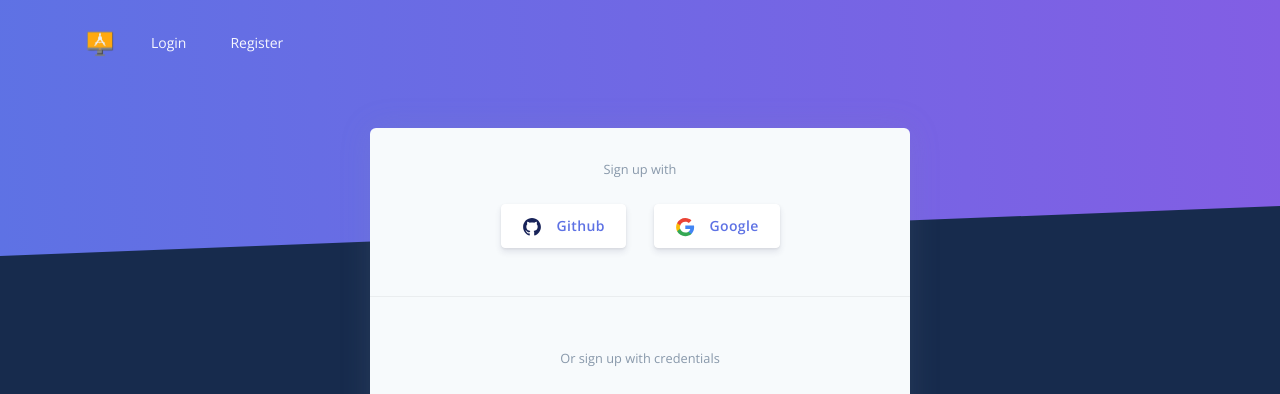
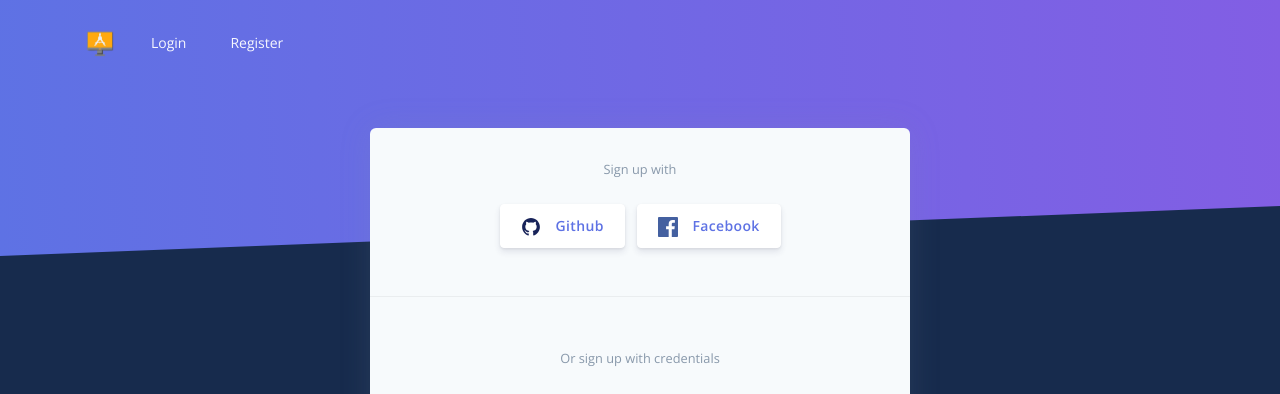
Before and after one commit to AlexGrytsai/ProjectManegerSystem, a Django app: page /register/ in a window 1280 px wide. Shown: the top 394 px of the page. Run offline with Django 5.2, Linux system fonts and the light colour scheme; parts of the project's set-up code (start-up, migrations or seed data) failed here and were passed over; some libraries are stand-ins or nearby versions.

Commit message:
fixed bug - added correct urls for social auth on registration page

```diff
--- a/templates/registration/register_form.html
+++ b/templates/registration/register_form.html
@@ -20,15 +20,19 @@
             <div class="text-muted text-center mt-2 mb-4"><small>Sign up
               with</small></div>
             <div class="text-center">
-              <a href="#" class="btn btn-neutral btn-icon mr-4">
+              <a href="{% url 'social:begin' 'github' %}"
+                 class="btn btn-neutral btn-icon">
                 <span class="btn-inner--icon"><img
-                    src="/static/assets/img/icons/common/github.svg"></span>
+                    src="/static/img/icons/common/github.svg"
+                    alt="Github logo"></span>
                 <span class="btn-inner--text">Github</span>
               </a>
-              <a href="#" class="btn btn-neutral btn-icon">
+              <a href="{% url 'social:begin' 'facebook' %}"
+                 class="btn btn-neutral btn-icon">
                 <span class="btn-inner--icon"><img
-                    src="/static/assets/img/icons/common/google.svg"></span>
-                <span class="btn-inner--text">Google</span>
+                    src="/static/img/icons/common/facebook.svg"
+                    alt="Google logo"></span>
+                <span class="btn-inner--text">Facebook</span>
               </a>
             </div>
           </div>
@@ -44,8 +48,9 @@
                   Create account
                 </button>
                 <div>
-              Already have an account? <a href="{% url 'users:login' %}" class="text-blue">LogIn</a>
-            </div>
+                  Already have an account? <a href="{% url 'users:login' %}"
+                                              class="text-blue">LogIn</a>
+                </div>
               </div>
             </form>
           </div>
```
